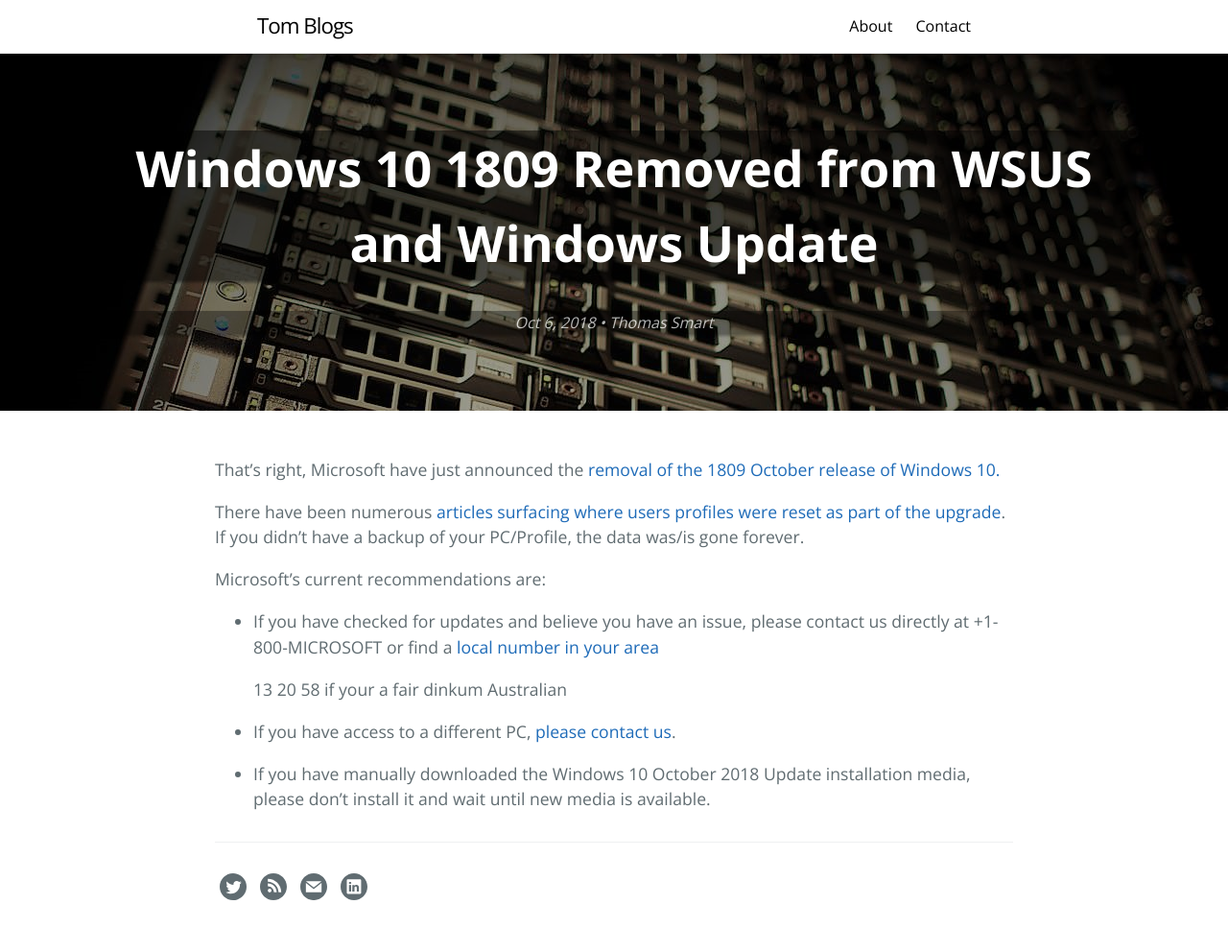
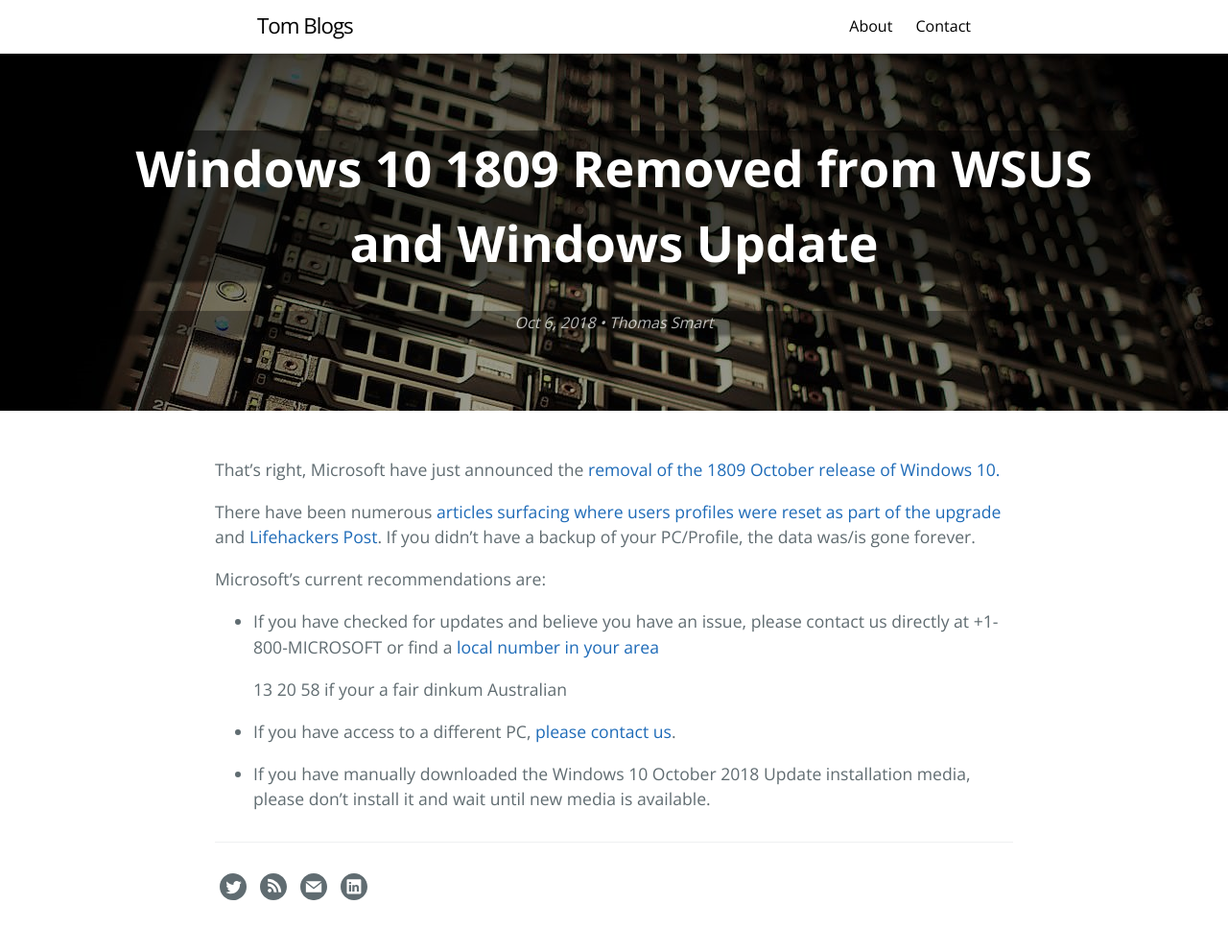
Before and after one commit to thomassmart/thomassmart.github.io, a Jekyll site: the page built from _posts/2018-10-06-windows-10-1809.md, in a window 1280 px wide. Shown: the whole page at 96% size. Built offline with Jekyll 4.4.1, drawn with Linux system fonts in a browser that asks for light colours; comment, search, counter and statistics services are not loaded.

Commit message:
Update _posts/2018-10-06-windows-10-1809.md

```diff
--- a/_posts/2018-10-06-windows-10-1809.md
+++ b/_posts/2018-10-06-windows-10-1809.md
@@ -9,7 +9,7 @@
 That's right, Microsoft have just announced the [removal of the 1809 October release of Windows 10.](https://support.microsoft.com/en-au/help/4464619)
 
 There have been numerous [articles surfacing where users profiles were reset as part of the upgrade](https://answers.microsoft.com/en-us/windows/forum/windows_10-update/windows-10-1809-update-deleted-all-files-from/ff608374-2686-4a08-a4c2-caa4caa6d4e1
-). If you didn't have a backup of your PC/Profile, the data was/is gone forever.
+) and [Lifehackers Post](https://www.lifehacker.com.au/2018/10/back-up-windows-10-before-installing-the-october-update-or-risk-losing-your-files/#comment-2469641). If you didn't have a backup of your PC/Profile, the data was/is gone forever.
 
 Microsoft's current recommendations are:
 
```
